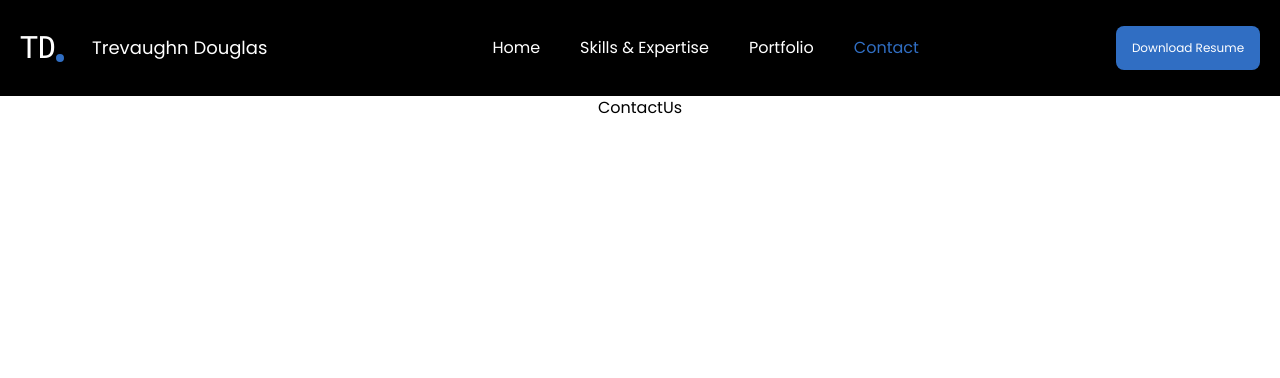
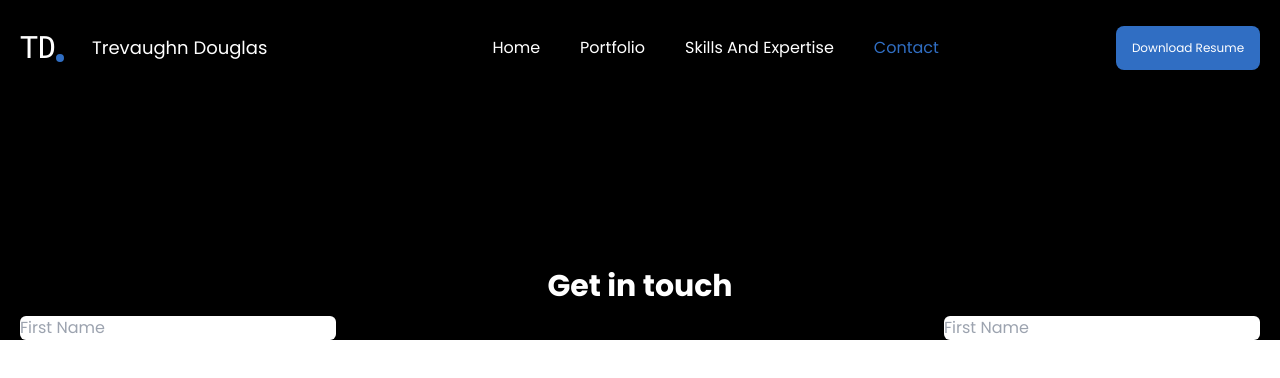
Before and after one commit to trevyd23/Trevaughn-Douglas, a Next.js app: page /contact in a window 1280 px wide. Shown: the top 378 px of the page. Built offline with nearby package versions, Linux system fonts and the light colour scheme.

Commit message:
Start implementation of contact me section

```diff
--- a/package.json
+++ b/package.json
@@ -21,6 +21,7 @@
     "react": "18.2.0",
     "react-circular-progressbar": "^2.1.0",
     "react-dom": "18.2.0",
+    "react-icons": "^4.11.0",
     "react-type-animation": "^3.1.0",
     "tailwindcss": "3.3.3",
     "typescript": "5.1.6"
--- a/src/app/contact/page.tsx
+++ b/src/app/contact/page.tsx
@@ -1,8 +1,9 @@
+import ContactSection from '@/components/ContactSection'
 import React from 'react'
 
 const ContactUs = () => {
   return (
-    <div>ContactUs</div>
+    <ContactSection />
   )
 }
 
--- a/src/app/globals.css
+++ b/src/app/globals.css
@@ -11,4 +11,10 @@
     .resume-button {
         @apply inline-flex items-center p-2 w-10 h-10 justify-center text-sm text-gray-500 rounded-lg md:hidden hover:bg-gray-100 focus:outline-none focus:ring-2 focus:ring-gray-200 dark:text-gray-400 dark:hover:bg-gray-700 dark:focus:ring-gray-600
     }
+
+    .header {
+      @apply text-white text-3xl font-bold mt-[10rem] leading-loose
+    }
+
+
 }
--- a/src/app/page.tsx
+++ b/src/app/page.tsx
@@ -10,6 +10,7 @@ import Image from 'next/image'
 import React from 'react'
 import Link from 'next/link'
 import { SkillsAndExpertise } from '@/components/SkillsAndExpertise'
+import ContactSection from '@/components/ContactSection'
 
 const Home = () => {
   return (<>
@@ -40,7 +41,7 @@ const Home = () => {
       animate={{x: 0, opacity: 1}}
       transition={{ duration: 0.5 }}
       >
-      <Image src={Me} alt='graduation' className='w-[180px] h-[180px] md:w-[300px] md:h-[300px] rounded-full self-end order-2 border-[0.4rem] border-white' />
+      <Image src={Me} priority alt='graduation' className='w-[180px] h-[180px] md:w-[300px] md:h-[300px] rounded-full self-end order-2 border-[0.4rem] border-white' />
       <button className='self-start mt-20 hover:bg-cyan-600 w-36 text-white bg-[#306ec3] items-center justify-center rounded-lg h-11 lg:ml-8 xl:ml-11 md:hidden text-xs font-medium order-1'>
           <a href="/Resume.docx" download="Trevaughn Douglas">Download Resume</a>
         </button>
@@ -67,6 +68,7 @@ const Home = () => {
      </div>
      <PortfolioSection />
      <SkillsAndExpertise />
+     <ContactSection />
      </>
   )
 }
--- a/src/components/Card.tsx
+++ b/src/components/Card.tsx
@@ -31,20 +31,20 @@ export const Card = ({ appImage, appLink, appName, appDescription }: PortfolioAp
       initial={{ opacity: 0 }}
       whileInView={{ opacity: 1 }}
       transition={{ duration: 0.9 }}
-      className='w-[30rem] h-[50rem] bg-[#201f1f] rounded-xl m-6 flex flex-col items-center px-5 md:hidden'>
-      <span className='text-3xl mt-4'>{appName}</span>
-      <p className='leading-5 mt-5 text-sm text-justify mb-8'>{appDescription}</p>
-      <div className='flex flex-row w-[100%] justify-center'>
-        <Link href={appLink[0]} className='flex flex-row items-center m-5'>
+      className={`w-[30rem] h-[${appName.includes('UCarry') ? '40rem' : '42rem'}]  bg-[#201f1f] rounded-xl m-6 flex flex-col items-center px-3 md:hidden`}>
+      <span className='text-3xl mt-2'>{appName}</span>
+      <p className='leading-5 mt-2 text-sm text-justify mb-3'>{appDescription}</p>
+      <div className='flex flex-row w-[100%] justify-center m-1'>
+        <Link href={appLink[0]} className='flex flex-row items-center '>
           <Image src={AppleIcon} alt='appstoreLink' className='w-[30px] h-[30px]' />
           <span className='hover:text-[#306ec3] ml-5'>{`App Store >`}</span>
         </Link>
-        <Link href={appLink[1]} className='flex flex-row items-center'>
+        <Link href={appLink[1]} className='flex flex-row items-center ml-5'>
           <Image src={GooglePlay} alt='appstoreLink' className='w-[30px] h-[30px]' />
           <span className='hover:text-[#306ec3] ml-5'>{`Play Store >`}</span>
         </Link>
       </div>
-      <Image src={appImage} alt='appImage' className='w-[70rem] h-[30rem] rounded-lg mt-6' />
+      <Image src={appImage} alt='appImage' className='w-[70rem] h-[26rem] rounded-lg mt-3' />
     </motion.div>
   </>
   )
--- /dev/null
+++ b/src/components/ContactSection.tsx
@@ -0,0 +1,73 @@
+import React from 'react'
+
+export default function ContactSection() {
+    return (<section className='w-screen h-max bg-black flex justify-center flex-col items-center px-5 '>
+        <h1 className='header'>Get in touch</h1>
+
+            <form className='w-[100%]'>
+                <div className='w-[100%] flex flex-row items-center justify-between'>
+                    <input
+                        type='email'
+                        name='email'
+                        autoComplete='email'
+                        required
+                        placeholder='First Name'
+                        className='rounded-md'
+                    />
+                     <input
+                        id='frm-email'
+                        type='email'
+                        name='email'
+                        autoComplete='email'
+                        required
+                        placeholder='First Name'
+                        className='rounded-md'
+                    />
+                    </div>
+            </form>
+        {/* <form className='w-[70%] h-max bg-[#201f1f] text-white items-center justify-center flex flex-col  shadow-lg shadow-cyan-600 mt-20'>
+
+
+    <div className='flex flex-col'>
+      <label htmlFor='frm-phone'>Phone</label>
+      <input
+        id='frm-phone'
+        type='text'
+        name='phone'
+        autoComplete='tel'
+        required
+      />
+    </div>
+    <div className='flex flex-row justify-between'>
+      <div>
+        <label htmlFor='frm-first'>First Name</label>
+        <input
+          id='frm-first'
+          type='text'
+          name='first'
+          autoComplete='given-name'
+          required
+        />
+      </div>
+      <div>
+        <label htmlFor='frm-last'>Last Name</label>
+        <input
+          id='frm-last'
+          type='text'
+          name='last'
+          autoComplete='family-name'
+          required
+        />
+      </div>
+    </div>
+    <div className='flex flex-col'>
+      <label htmlFor='frm-message'>Message</label>
+      <textarea id='frm-message' rows={6} name='message'></textarea>
+    </div>
+    <div className='flex flex-col'>
+      <button type='submit'>Submit</button>
+    </div>
+  </form> */}
+    </section>
+    )
+}
--- a/src/components/Navbar.tsx
+++ b/src/components/Navbar.tsx
@@ -6,7 +6,7 @@ import logoTransparent from '../../public/assets/logoTransparent.png'
 import logo from '../../public/assets/logoBlack.png'
 import Link from 'next/link'
 
-const links = ['Home', 'Skills & Expertise', 'Portfolio', 'Contact']
+const links = ['Home','Portfolio','Skills And Expertise', 'Contact']
 const Navbar = () => {
   const pathname = usePathname()
   const [showMenu, setShowMenu] = useState(false)
@@ -49,7 +49,7 @@ const Navbar = () => {
           {
             links.map((link, index) => {
               return (
-                <li key={index} className={`hover:underline underline-offset-8 decoration-2 decoration-white ${index === 0 ? 'ml-0' : 'ml-10'} ${pathname.includes(link.toLocaleLowerCase()) || (index === 0 && pathname.charAt(1) === '') ? 'text-[#306ec3]' : 'text-white '} `}><Link href={`${index === 0 ? '/' : `/${link.toLowerCase()}`}`} >{link}</Link></li>
+                <li key={index} className={`hover:underline underline-offset-8 decoration-2 decoration-white ${index === 0 ? 'ml-0' : 'ml-10'} ${pathname.includes(link.toLocaleLowerCase()) || (index === 0 && pathname.charAt(1) === '') ? 'text-[#306ec3]' : 'text-white '} `}><Link href={`${index === 0 ? '/' : `/${link.toLowerCase().replaceAll(' ', '')}`}`} >{link}</Link></li>
               )
             })
           }
--- a/src/components/SkillsAndExpertise.tsx
+++ b/src/components/SkillsAndExpertise.tsx
@@ -35,10 +35,13 @@ export const SkillsAndExpertise = () => {
   }, {
     skillName: 'GraphQL',
     percentage: 82
+  },{
+    skillName: 'SpringBoot',
+    percentage: 88
   }]
   return (
-    <section className='w-screen h-max bg-black text-white items-center justify-center flex flex-col flex-wrap '>
-    <h1 className='text-white text-3xl mt-6 font-bold leading-loose sm:mb-10'>Skills And Expertise</h1>
+    <section className='w-screen h-max bg-black text-white items-center justify-center flex flex-col flex-wrap md:h-screen '>
+    <h1 className='header sm:mb-10'>Skills And Expertise</h1>
     <div className='w-[100%] h-max flex flex-row items-center flex-wrap sm:justify-center '>
     {
       skills.map((skill, index) => <Skill label={skill.skillName} percentage={skill.percentage} key={index} />)
--- a/src/utilities/strings.ts
+++ b/src/utilities/strings.ts
@@ -2,7 +2,8 @@ const strings = {
 me: `Hello, I'm Trevaughn Douglas, a Full Stack Developer`,
 subMe: 'I am an avid problem solver who is able to easily assimilate in your team and also given the opportunity, I am capable of leading any team.',
 ucarryDescription: 'Make travel planning as simple as clicking two buttons! UCarry provides you with a seamless way of getting to your destination with booking with our courteous drivers.',
-dwellerDescription: 'Dweller is the leading solution for your real estate needs in Jamaica. Our platform will allow for ease of filtering, up to date property listings and ROI(return on investment) calculations just to name a few. We intend to provide a community for potential investors to gain information on properties they are interested in while also allowing them to list properties themselves.'
+dwellerDescription: 'Dweller is the leading solution for your real estate needs in Jamaica. Our platform will allow for ease of filtering, up to date property listings and ROI(return on investment) calculations just to name a few. We intend to provide a community for potential investors to gain information on properties they are interested in while also allowing them to list properties themselves.',
+contactIntroduction: 'Feel free to get in touch with me as I look forward to building our next huge product together! I appreciate every opportunity that comes my way and treat these projects as my own.'
 }
 
 export default strings
```
Also changed, not shown: src/components/Skill.tsx (+16 -19 lines), src/utilities/customHooks.ts (added, +25 -0 lines), 1 other file (tests, documents, lock files or other folders).
